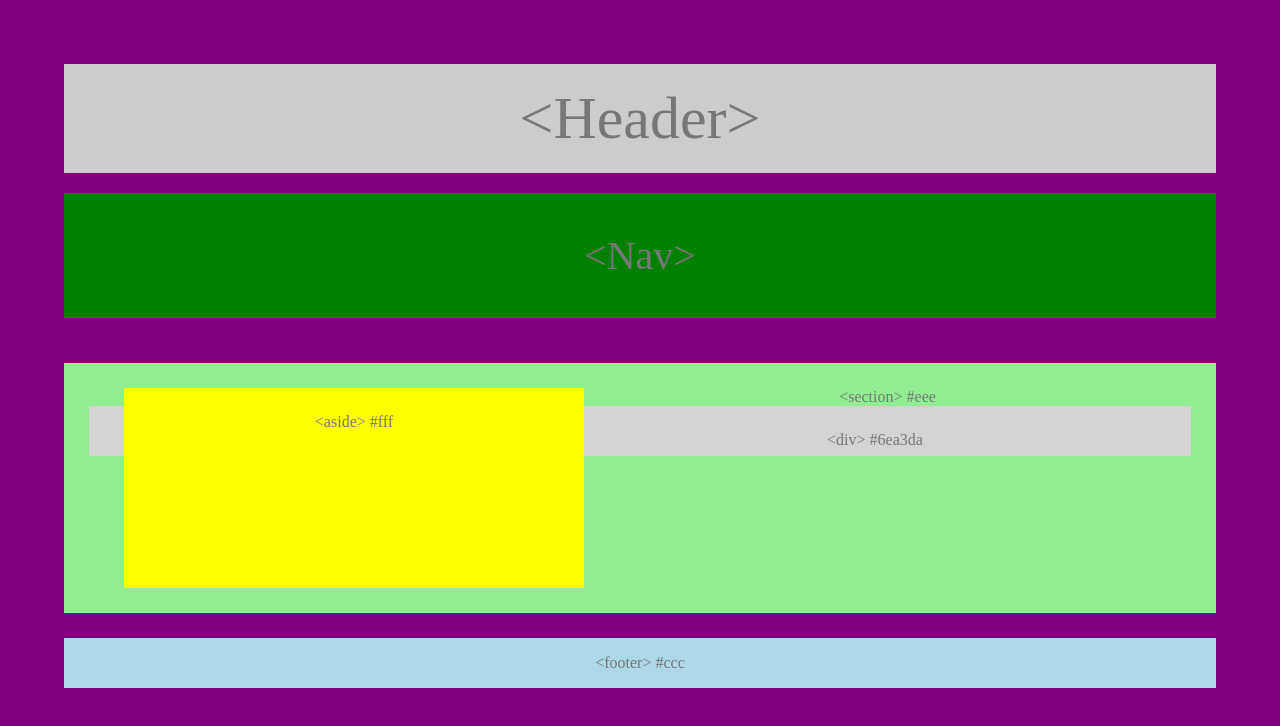
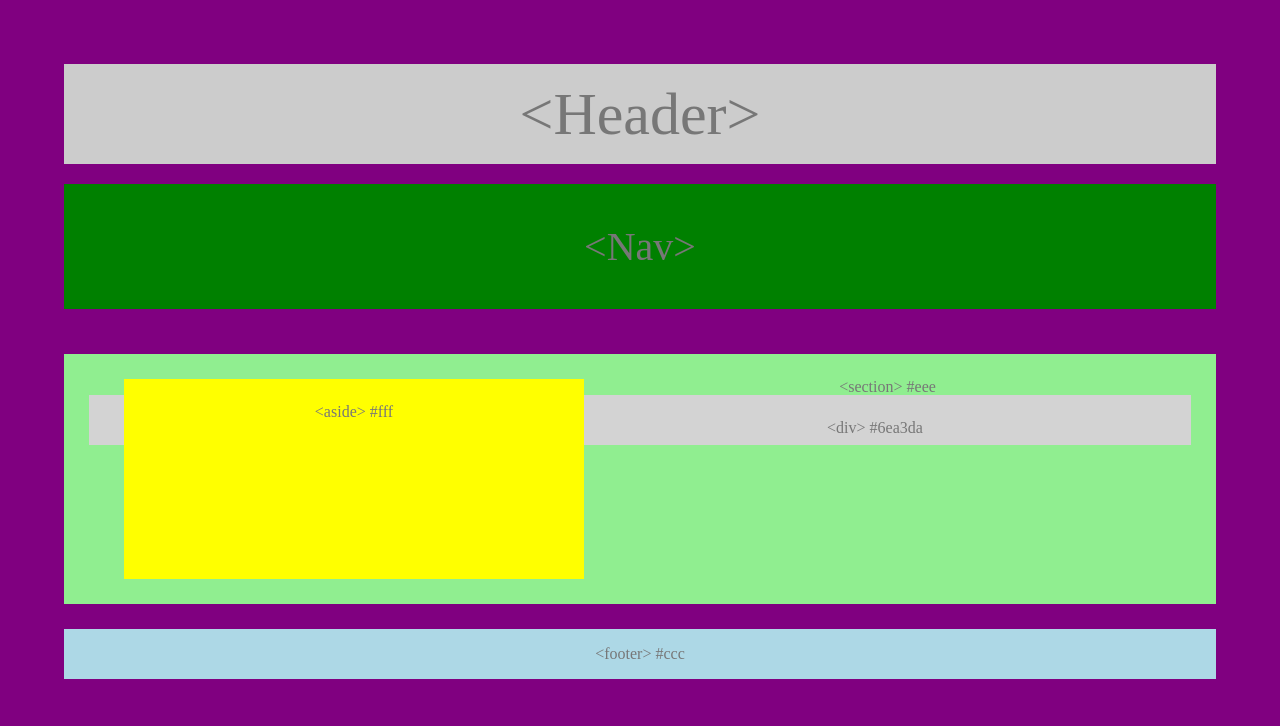
Before and after one commit to Connor218/HW-Wireframe, a plain HTML site: page index.html in a window 1280 px wide. Drawn offline with Linux system fonts and the light colour scheme.

Commit message:
Add reset CSS

```diff
--- a/index.html
+++ b/index.html
@@ -3,7 +3,8 @@
 
 <head>
   <meta charset="UTF-8">
-  <title>Floats</title>
+  <title>HW-FrameWork</title>
+  <link rel="stylesheet" type="text/css" href="reset.css">
   <link rel="stylesheet" type="text/css" href="style.css">
 </head>
 
--- /dev/null
+++ b/reset.css
@@ -0,0 +1,48 @@
+/* http://meyerweb.com/eric/tools/css/reset/
+   v2.0 | 20110126
+   License: none (public domain)
+*/
+
+html, body, div, span, applet, object, iframe,
+h1, h2, h3, h4, h5, h6, p, blockquote, pre,
+a, abbr, acronym, address, big, cite, code,
+del, dfn, em, img, ins, kbd, q, s, samp,
+small, strike, strong, sub, sup, tt, var,
+b, u, i, center,
+dl, dt, dd, ol, ul, li,
+fieldset, form, label, legend,
+table, caption, tbody, tfoot, thead, tr, th, td,
+article, aside, canvas, details, embed,
+figure, figcaption, footer, header, hgroup,
+menu, nav, output, ruby, section, summary,
+time, mark, audio, video {
+	margin: 0;
+	padding: 0;
+	border: 0;
+	font-size: 100%;
+	font: inherit;
+	vertical-align: baseline;
+}
+/* HTML5 display-role reset for older browsers */
+article, aside, details, figcaption, figure,
+footer, header, hgroup, menu, nav, section {
+	display: block;
+}
+body {
+	line-height: 1;
+}
+ol, ul {
+	list-style: none;
+}
+blockquote, q {
+	quotes: none;
+}
+blockquote:before, blockquote:after,
+q:before, q:after {
+	content: '';
+	content: none;
+}
+table {
+	border-collapse: collapse;
+	border-spacing: 0;
+}
```
